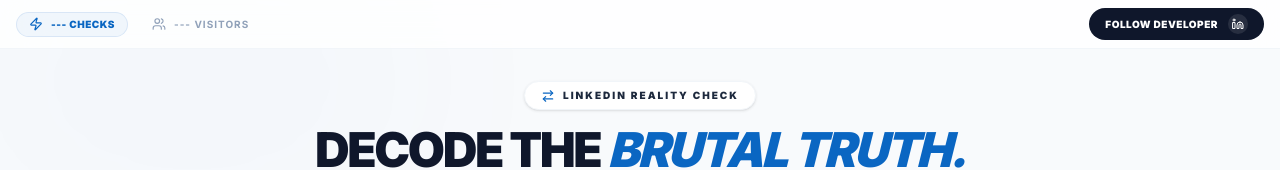
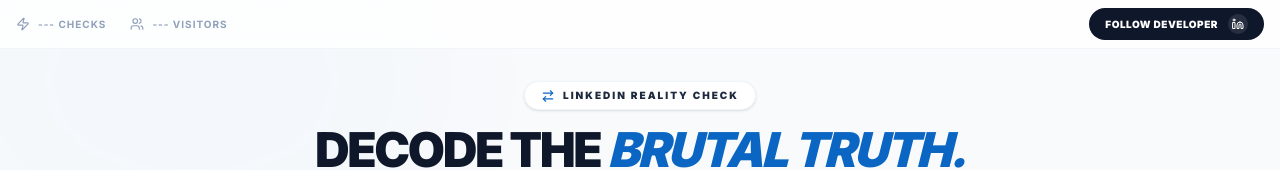
Before and after one commit to asalam05/LinkedIn-Reality, a React (Vite) app: page / in a window 1280 px wide. Shown: the top 170 px of the page. Built offline with nearby package versions, Linux system fonts and the light colour scheme; no server answers; what groq-sdk would draw is missing.

Commit message:
style: make both counters minimal and consistent

```diff
--- a/src/App.tsx
+++ b/src/App.tsx
@@ -132,9 +132,9 @@
       <nav className="sticky top-0 z-[100] w-full bg-white/80 backdrop-blur-xl border-b border-slate-100 px-4 py-2">
         <div className="max-w-7xl mx-auto flex items-center justify-between">
           <div className="flex items-center gap-6">
-            <div className="flex items-center gap-2 px-3 py-1 bg-[#0A66C2]/5 rounded-full border border-[#0A66C2]/10">
-              <Zap className="w-3.5 h-3.5 text-[#0A66C2]" />
-              <span className="text-[10px] font-black uppercase tracking-wider text-[#0A66C2]">
+            <div className="flex items-center gap-2 text-slate-400">
+              <Zap className="w-3.5 h-3.5" />
+              <span className="text-[10px] font-bold uppercase tracking-widest">
                 {totalChecks?.toLocaleString() || '---'} Checks
               </span>
             </div>
```
